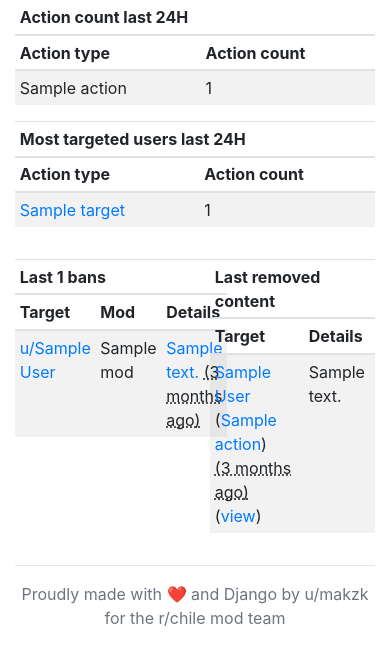
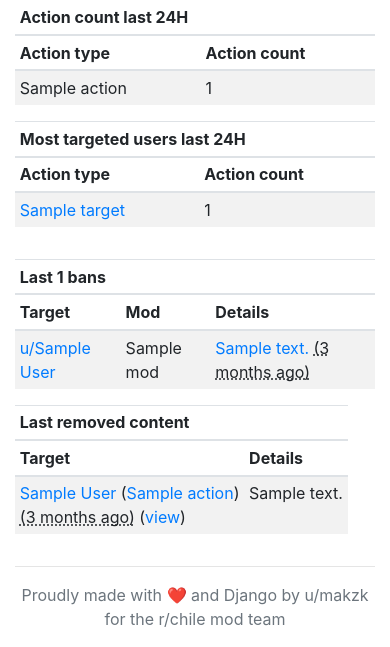
Before and after one commit to rchile/mod-toolbox, a Django app: template toolbox/templates/home.html in a window 390 px wide; the page is wider, and only the part inside the window is pictured. Shown: the part 862-1509 px from the top of that part. Before the commit the page ends 1488 px from the top of that part, so only its background shows below. Run offline with Django 3.2, Linux system fonts and the light colour scheme; the template is opened without the code that fills it: most values are stand-ins (such as "Sample title", 1, 10 or a date in 2020); some libraries are stand-ins or nearby versions.

Commit message:
Some responsiveness fixes

```diff
--- a/toolbox/templates/base/entries_list.html
+++ b/toolbox/templates/base/entries_list.html
@@ -1,5 +1,5 @@
 {% load toolbox %}
-<table class="table table-striped table-sm">
+<table class="table table-striped table-sm table-responsive">
     <thead>
     <tr>
         <th>Action</th>
--- a/toolbox/templates/home.html
+++ b/toolbox/templates/home.html
@@ -84,8 +84,8 @@
     </div>
 
     <div class="row mt-3">
-        <div class="col">
-            <table class="table table-striped table-sm">
+        <div class="col-sm-6">
+            <table class="table table-striped table-sm table-responsive">
             <thead>
                 <tr><th colspan="3" scope="colgroup">Last {{ last_bans_count }} bans</th></tr>
                 <tr><th scope="col">Target</th><th scope="col">Mod</th><th scope="col">Details</th></tr>
@@ -104,8 +104,8 @@
             </tbody>
             </table>
         </div>
-        <div class="col">
-            <table class="table table-striped table-sm">
+        <div class="col-sm-6">
+            <table class="table table-striped table-sm table-responsive">
             <thead>
                 <tr><th colspan="2" scope="colgroup">Last removed content</th></tr>
                 <tr><th scope="col">Target</th><th scope="col">Details</th></tr>
```
